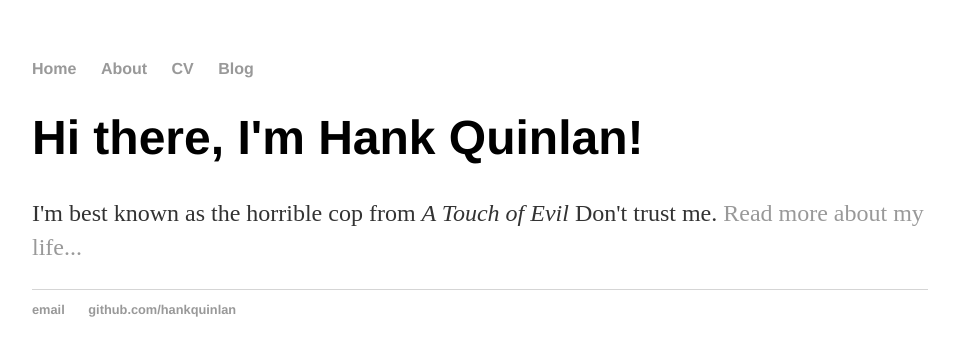
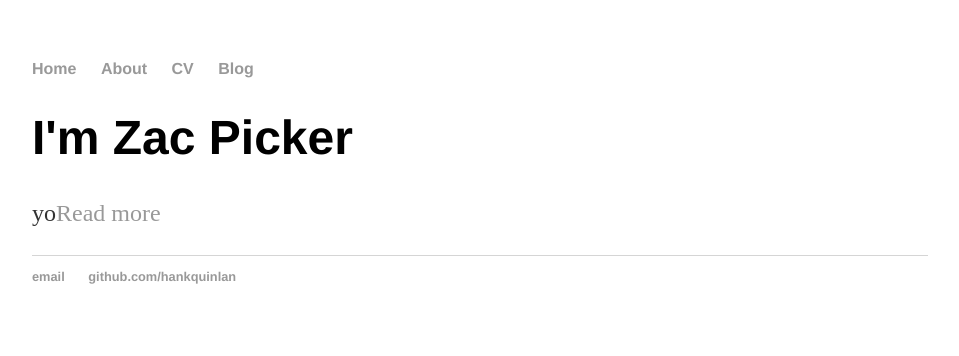
Before and after one commit to zpicker/zpicker.github.io, a Jekyll site: the page built from index.html, in a window 1280 px wide. Shown: the top 356 px of the page, without its empty margins (160-1119 px from the left). Built offline with Jekyll 4.4.1, drawn with Linux system fonts in a browser that asks for light colours.

Commit message:
Update index.html

```diff
--- a/index.html
+++ b/index.html
@@ -1,30 +1,8 @@
-<!DOCTYPE html>
-<html>
-	<head>
-		<title>Hank Quinlan, Horrible Cop</title>
-		<!-- link to main stylesheet -->
-		<link rel="stylesheet" type="text/css" href="/css/main.css">
-	</head>
-	<body>
-		<nav>
-    		<ul>
-        		<li><a href="/">Home</a></li>
-	        	<li><a href="/about">About</a></li>
-        		<li><a href="/cv">CV</a></li>
-        		<li><a href="/blog">Blog</a></li>
-    		</ul>
-		</nav>
-		<div class="container">
-    		<div class="blurb">
-        		<h1>Hi there, I'm Hank Quinlan!</h1>
-				<p>I'm best known as the horrible cop from <em>A Touch of Evil</em> Don't trust me. <a href="/about">Read more about my life...</a></p>
-    		</div><!-- /.blurb -->
-		</div><!-- /.container -->
-		<footer>
-    		<ul>
-        		<li><a href="mailto:hankquinlanhub@gmail.com">email</a></li>
-        		<li><a href="https://github.com/hankquinlan">github.com/hankquinlan</a></li>
-			</ul>
-		</footer>
-	</body>
-</html>
+---
+layout: default
+title: Hank Quinlan, Horrible Cop
+---
+<div class="blurb">
+	<h1>I'm Zac Picker</h1>
+	<p>yo<a href="/about">Read more</a></p>
+</div><!-- /.blurb -->
```
